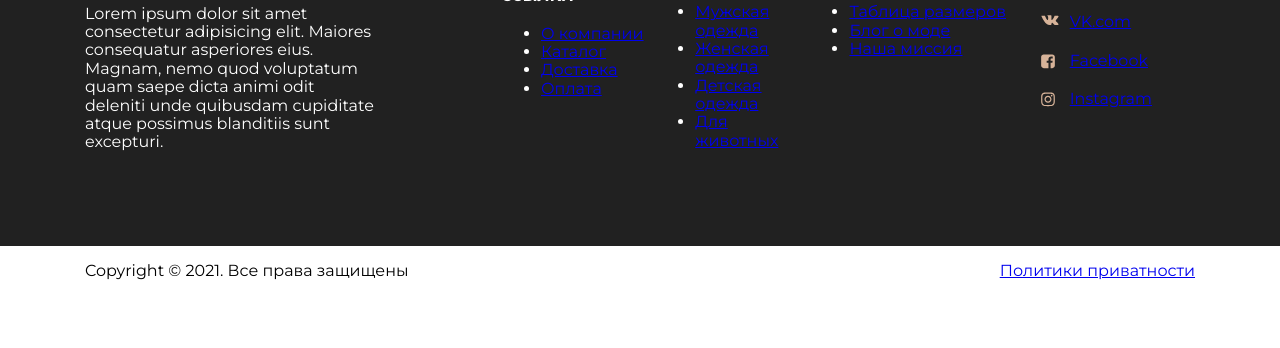
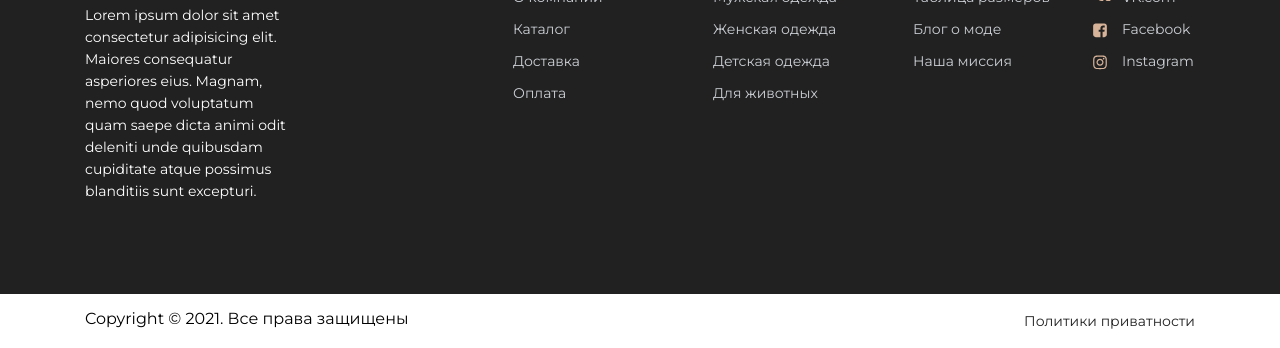
Before and after one commit to zhanybekovich/the-loop, a plain HTML site: page index.html in a window 1280 px wide. Shown: the part 4172-4520 px from the top of the page. Before the commit the page ends 4468 px from the top, so only its background shows below. Drawn offline with nearby package versions, Linux system fonts and the light colour scheme.

Commit message:
Add footer

```diff
--- a/index.html
+++ b/index.html
@@ -339,7 +339,7 @@
               sunt excepturi.
             </p>
           </div>
-          <div class="footer__column">
+          <div class="footer__main-links">
             <h3>Основные ссылки</h3>
             <ul>
               <li>
@@ -356,7 +356,7 @@
               </li>
             </ul>
           </div>
-          <div class="footer__column">
+          <div class="footer__categories">
             <h3>Категории</h3>
             <ul>
               <li>
@@ -373,7 +373,7 @@
               </li>
             </ul>
           </div>
-          <div class="footer__column">
+          <div class="footer__links">
             <h3>Полезные ссылки</h3>
             <ul>
               <li>
@@ -387,7 +387,7 @@
               </li>
             </ul>
           </div>
-          <div class="footer__column">
+          <div class="footer__socials">
             <h3>Соц сети</h3>
             <ul class="socials">
               <li class="socials__item">
@@ -409,7 +409,7 @@
         <div class="footer__copy-inner">
           <p>Copyright &copy; 2021. Все права защищены</p>
           <p>
-            <a href="#">Политики приватности</a>
+            <a class="footer__privacy" href="#">Политики приватности</a>
           </p>
         </div>
       </div>
--- a/scss/_vars.scss
+++ b/scss/_vars.scss
@@ -5,6 +5,7 @@ $secondary-accent: #D84033;
 $special-accent: #d84033;
 $btn-bg: #cecece;
 $input-color: #8D8D8D;
+$footer-link-color: #cbcfd4;
 $light: #fff;
 $dark: #000;
 $main-font: 'Montserrat', sans-serif;
--- a/scss/blocks/_footer.scss
+++ b/scss/blocks/_footer.scss
@@ -10,21 +10,60 @@
   }
 
   &__inner {
-    display: grid;
-    grid-template-columns: 3fr 2fr 2fr 3fr 2fr;
+    display: flex;
+    flex-wrap: wrap;
   }
 
   &__text {
-    margin-right: 125px;
+    width: 205px;
+    margin-right: 223px;
+    font-size: 14px;
+    line-height: 22px;
   }
 
-  &__column {
-    margin-left: 20x;
+  &__main-links {
+    width: 116px;
+    margin-right: 84px;
   }
 
-  &__column:first-child {
+  &__categories {
+    width: 124px;
+    margin-right: 76px;
+  }
+
+  &__links {
+    width: 137px;
+  }
+
+  & h3 {
+    margin: 10px 0 20px 0;
+    font-weight: 700;
+    font-size: 10px;
+    line-height: 12px;
+    text-transform: uppercase;
+  }
+
+  & ul {
     margin: 0;
-    margin-left: 30px;
+    padding: 0;
+    list-style: none;
+  }
+
+  & li {
+    padding: 0;
+    margin-bottom: 10px;
+  }
+
+  & ul a {
+    color: $footer-link-color;
+    text-decoration: none;
+    font-size: 14px;
+    line-height: 22px;
+  }
+
+  &__socials {
+    width: 102px;
+    margin-left: auto;
   }
 
   &__copy-inner {
@@ -39,4 +78,12 @@
   &__copy p:last-child {
     text-align: right;
   }
+
+  &__privacy {
+    color: $accent-dark;
+    font-size: 14px;
+    line-height: 22px;
+    text-decoration: none;
+  }
+
 }
--- a/scss/blocks/_subscribe.scss
+++ b/scss/blocks/_subscribe.scss
@@ -30,12 +30,13 @@
   }
 
   &__btn {
-    padding: 11px 14px;
+    padding: 12px 14px;
     font-style: normal;
     font-weight: 500;
     font-size: 14px;
     line-height: 14px;
+    border: none;
+    cursor: pointer;
   }
 
-
 }
```
Also changed, not shown: css/main.min.css.
